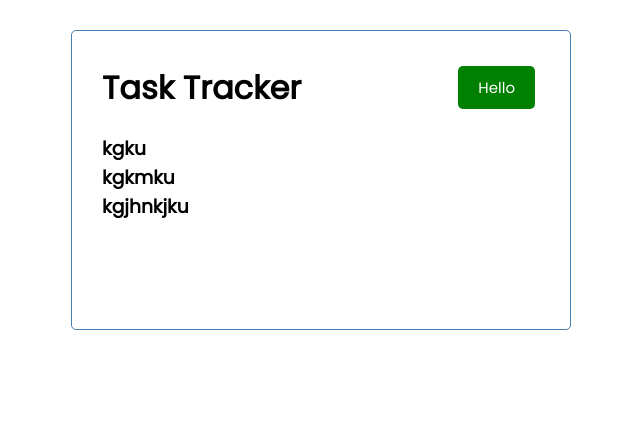
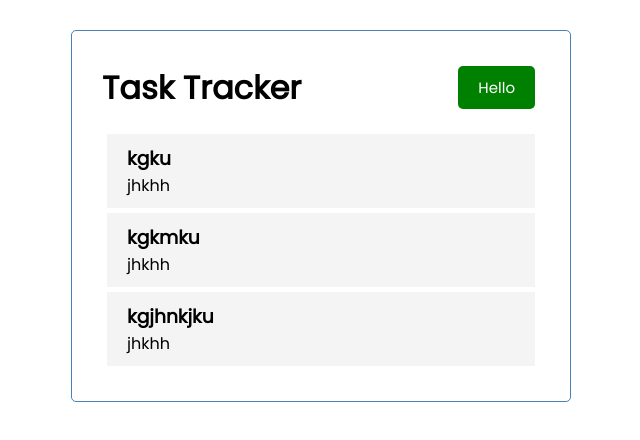
Before and after one commit to CESAR-JARAMILLO/React-Task-Tracker, a React (Create React App) app: page / in a window 1280 px wide. Shown: the top 440 px of the page, without its empty margins (319-959 px from the left). Built offline with nearby package versions, Linux system fonts and the light colour scheme.

Commit message:
create Task component

```diff
--- /dev/null
+++ b/src/components/Task.js
@@ -0,0 +1,12 @@
+import React from 'react'
+
+const Task = ({ task }) => {
+    return (
+        <div className="task">
+            <h3>{task.text}</h3>
+            <p>{task.day}</p>
+        </div>
+    )
+}
+
+export default Task
--- a/src/components/Tasks.js
+++ b/src/components/Tasks.js
@@ -1,8 +1,10 @@
+import Task from './Task'
+
 const Tasks = ({ tasks }) => {
     return (
         <>
             {tasks.map((task) => (
-                <h3 key={task.id}>{task.text}</h3>
+                <Task key={task.id} task={task} />
             ))}
         </>
     )
```
